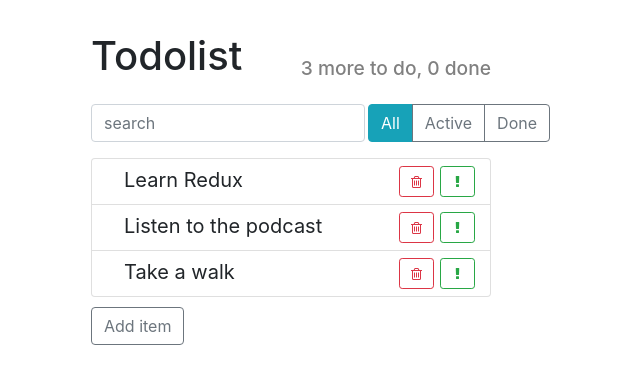
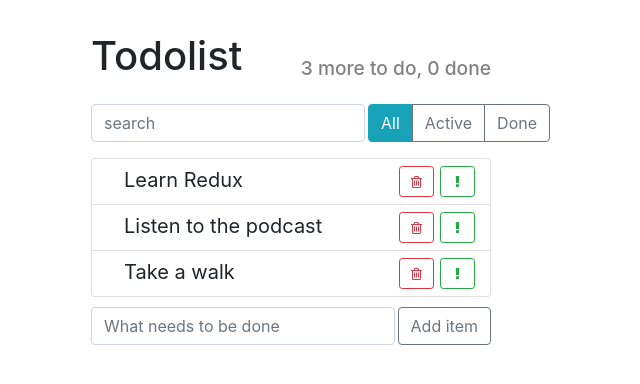
Before and after one commit to FFiillaattoovv/todo, a React (Create React App) app: page / in a window 1280 px wide. Shown: the top 384 px of the page, without its empty margins (349-989 px from the left). Built offline with nearby package versions, Linux system fonts and the light colour scheme.

Commit message:
Add a feature to add a new todo

```diff
--- a/src/components/App/App.tsx
+++ b/src/components/App/App.tsx
@@ -41,8 +41,7 @@ export class App extends Component<{}, AppStateType> {
         })
     }
 
-    addItem = () => {
-        const text = 'Learn something'
+    addItem = (text: string) => {
         const newItem = this.createTodoItem(text)
 
         this.setState(({todos}) => {
--- a/src/components/ItemAddForm/ItemAddForm.css
+++ b/src/components/ItemAddForm/ItemAddForm.css
@@ -1,3 +1,7 @@
 .item-add-form {
     margin-top: 10px;
 }
+
+.item-add-form input {
+    margin-right: 3px;
+}
--- a/src/components/ItemAddForm/ItemAddForm.tsx
+++ b/src/components/ItemAddForm/ItemAddForm.tsx
@@ -1,18 +1,39 @@
-import {FC} from "react";
+import {ChangeEvent, Component, FormEvent} from "react";
 import "./ItemAddForm.css"
 
-export const ItemAddForm: FC<AddTodoListPropsType> = ({onItemAdded}) => {
-    const onClickHandler = () => {
-        onItemAdded()
+export class ItemAddForm extends Component<AddTodoListPropsType> {
+
+    state = {
+        label: ''
     }
-    return (
-        <div className="item-add-form">
-            <button className="btn btn-outline-secondary" onClick={onClickHandler}>Add item</button>
-        </div>
-    )
+
+    onSubmit = (e: FormEvent<HTMLFormElement>) => {
+        e.preventDefault()
+        this.props.onItemAdded(this.state.label)
+        this.setState({
+            label: ''
+        })
+    }
+
+    onLabelChange = (e: ChangeEvent<HTMLInputElement>) => {
+        this.setState({
+            label: e.target.value
+        })
+    }
+
+    render() {
+        return (
+            <form className="item-add-form d-flex" onSubmit={this.onSubmit}>
+                <input type="text" className="form-control" placeholder="What needs to be done"
+                       value={this.state.label}
+                       onChange={this.onLabelChange}/>
+                <button className="btn btn-outline-secondary">Add item</button>
+            </form>
+        )
+    }
 }
 
 // types
 type AddTodoListPropsType = {
-    onItemAdded: () => void
+    onItemAdded: (text: string) => void
 }
```
